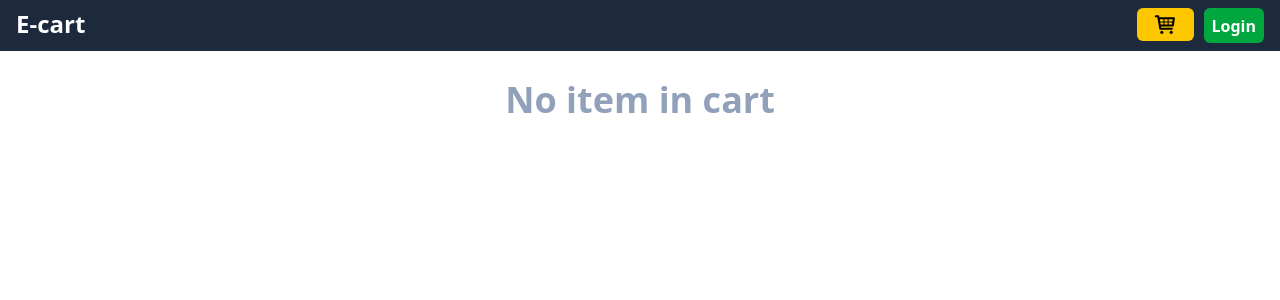
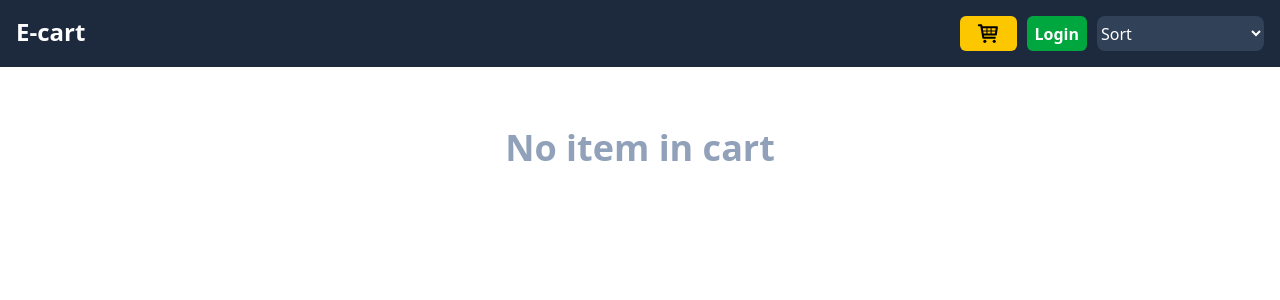
Before and after one commit to El-Drago11/e-cart, a Next.js app: page /cart in a window 1280 px wide. Shown: the top 300 px of the page. Built offline with nearby package versions, Linux system fonts and the light colour scheme.

Commit message:
Added sorted feature for cart item

```diff
--- /dev/null
+++ b/src/Assets/sortItems.js
@@ -0,0 +1,33 @@
+
+export const sortTheItems = (Type,sortedProducts) => {
+    switch (Type) {
+        case sortType.PRICE_ASC:
+            sortedProducts.sort((a, b) => a.price - b.price);
+            break;
+
+        case sortType.PRICE_DESC:
+            sortedProducts.sort((a, b) => b.price - a.price);
+            break;
+
+        case sortType.RATING_DESC:
+            sortedProducts.sort((a, b) => a.rating?.rate - b.rating?.rate);
+            break;
+
+        case sortType.RATING_ASC:
+            sortedProducts.sort((a, b) => b.rating?.rate - a.rating?.rate);
+            break;
+
+        default:
+            break;
+    }
+}
+
+
+
+export const sortType = {
+    DEFAULT: "default",
+    PRICE_ASC: "priceAsc",
+    PRICE_DESC: "priceDesc",
+    RATING_ASC: "ratingAsc",
+    RATING_DESC: "ratingDesc",
+}
--- a/src/app/cart/page.js
+++ b/src/app/cart/page.js
@@ -9,10 +9,10 @@ const userCart =()=>{
     const{cartState} = cartContext;
 
     return(
-        <div className="w-11/12 mx-auto mt-20">
+        <div className="w-11/12 mx-auto mt-32">
             {
                 cartState.totalAmount !=0 &&
-                <div className="text-2xl font-bold bg-amber-500 px-4 w-fit py-1 rounded-md text-white">
+                <div className="text-2xl font-semibold bg-amber-500 px-4 w-fit py-1 rounded-md text-black">
                     Total Price =  <sup>₹</sup>{cartState.totalAmount}
                 </div>
             }
--- a/src/app/page.js
+++ b/src/app/page.js
@@ -1,11 +1,14 @@
+import { sortTheItems } from "@/Assets/sortItems";
 import ProductCard from "@/Common/ProductCard";
-
 const { getAllProduct } = require("@/apis/landingPage");
 
-const ProductLayout = async() => {
+const ProductLayout = async({searchParams }) => {
   const resp = await getAllProduct();
+  const sortType = searchParams?.sort || "default";
+  sortTheItems(sortType,resp)
+
   return (
-    <div className='grid grid-cols-1 gap-4 w-11/12 mx-auto mt-20'>
+    <div className='grid grid-cols-1 gap-4 w-11/12 mx-auto mt-32'>
       {
         resp.map((curr)=>(
           <ProductCard title={curr?.title} price={curr?.price} description={curr.description} category={curr?.category} productImage={curr?.image} rating={curr?.rating?.rate} key={curr?.id}/>
--- a/src/components/Home/CartBtn.js
+++ b/src/components/Home/CartBtn.js
@@ -11,7 +11,7 @@ const CartBtn = () => {
     return (
         <div className="relative">
             <Link href='/cart'>
-                <button className=" bg-yellow-400 hover:bg-amber-500 text-black hover:text-white px-4 py-1 rounded-md w-fit cursor-pointer font-semibold"><TiShoppingCart size={25} /></button>
+                <button className=" bg-yellow-400 hover:bg-amber-500 text-black hover:text-white px-4 py-1 rounded-md w-fit cursor-pointer font-semibold h-full"><TiShoppingCart size={25} /></button>
             </Link>
             {cartState?.cart.length >0 && <div className="text-sm font-bold absolute top-[-5px] right-[-5px] bg-red-600 rounded-full px-1.5">{cartState?.cart.length}</div>}
         </div>
--- a/src/components/Home/Navbar.js
+++ b/src/components/Home/Navbar.js
@@ -1,17 +1,22 @@
 import Link from "next/link"
 import CartBtn from "./CartBtn"
+import SortDropdown from "./SortItems"
 
-const Navbar = async() => {
+const Navbar = async () => {
   return (
-      <div className="w-full bg-slate-800 py-2 px-4 text-white flex justify-between fixed top-0">
+    <div className="w-full fixed top-0 h-fit">
+      <div className=" bg-slate-800 w-full py-4 px-4 text-white flex justify-between">
         <Link href='/'>
           <div className=" text-2xl font-bold">E-cart</div>
         </Link>
         <div className="flex gap-2.5">
-          <CartBtn/>
+          <CartBtn />
           <button className=" bg-green-600 hover:bg-green-700 text-white px-2 py-1 rounded-md w-fit cursor-pointer font-bold">Login </button>
+          <SortDropdown/>
         </div>
       </div>
+    </div>
+
   )
 }
 
--- /dev/null
+++ b/src/components/Home/SortItems.js
@@ -0,0 +1,27 @@
+"use client";
+
+import { sortType } from "@/Assets/sortItems";
+import { useRouter, useSearchParams } from "next/navigation";
+
+const SortDropdown = () => {
+    const router = useRouter();
+    const searchParams = useSearchParams();
+
+    const handleSortChange = (e) => {
+        const params = new URLSearchParams(searchParams.toString());
+        params.set("sort", e.target.value);
+        router.push(`?${params.toString()}`);
+    };
+
+    return (
+        <select onChange={handleSortChange} className="rounded-lg bg-slate-700">
+            <option value={sortType.DEFAULT}>Sort</option>
+            <option value={sortType.PRICE_ASC}>Price: Low to High</option>
+            <option value={sortType.PRICE_DESC}>Price: High to Low</option>
+            <option value={sortType.RATING_DESC}>Rating: High to Low</option>
+            <option value={sortType.RATING_ASC}>Rating: Low to High</option>
+        </select>
+    );
+};
+
+export default SortDropdown;
```
